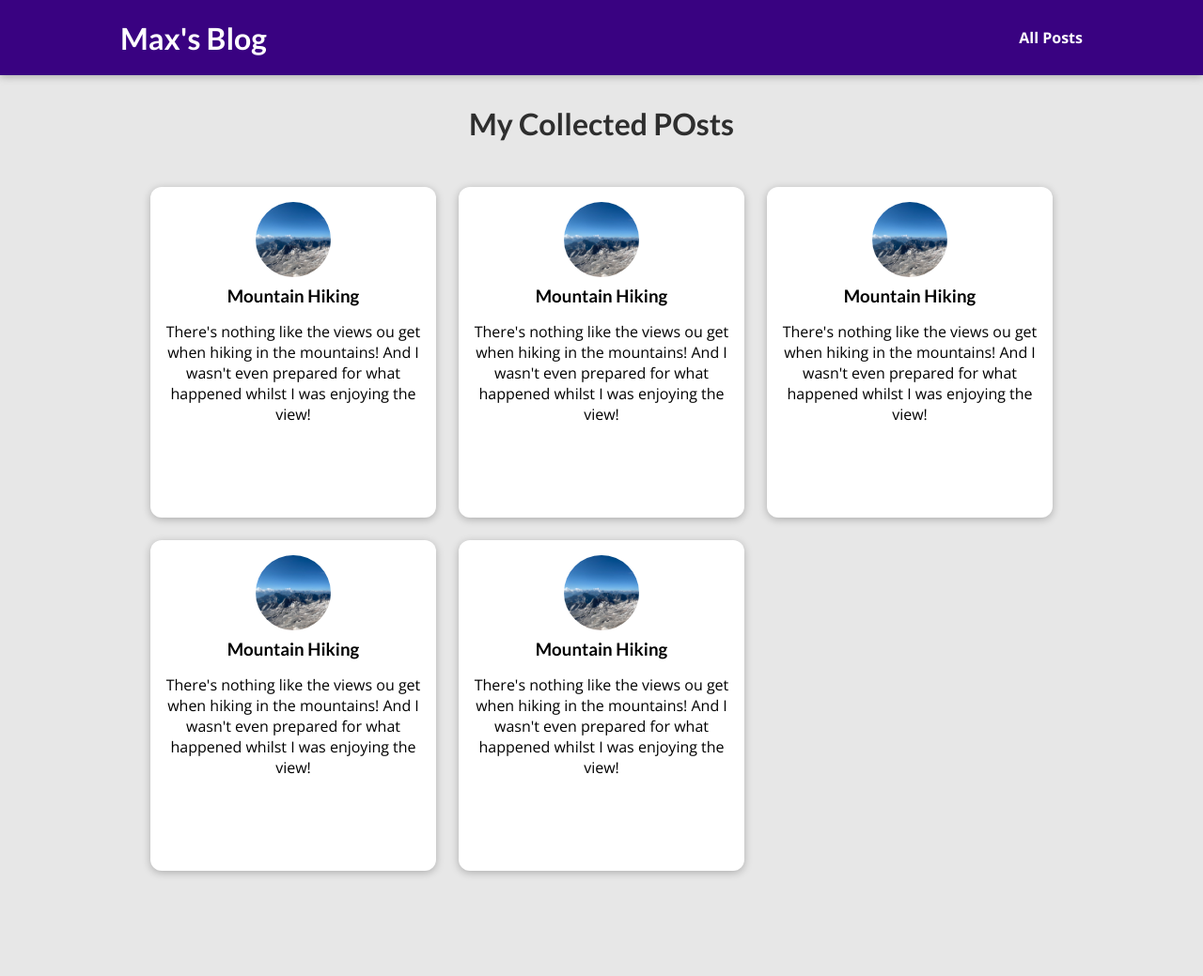
After one commit to alessandro-marchino/python-django-the-practical-guide, a Django app: template my_site/blog/templates/blog/all-posts.html in a window 1280 px wide. The commit adds this page. Shown: the whole page at 94% size. Run offline with Django 5.2, Linux system fonts and the light colour scheme; the template is opened without the code that fills it, so the values that code supplies are empty.

Commit message:
Lesson 61

```diff
--- /dev/null
+++ b/my_site/blog/static/blog/all-posts.css
@@ -0,0 +1,47 @@
+body {
+  background-color: #e7e7e7;
+}
+
+#main-navigation {
+  background-color: #390281;
+  box-shadow: 0 2px 8px rgba(0, 0, 0, 0.25);
+}
+
+#all-posts {
+  margin: 7rem auto;
+  width: 90%;
+  max-width: 60rem;
+
+  h2 {
+    text-align: center;
+    font-size: 2rem;
+    color: #2e2e2e;
+    margin: 3rem 0;
+  }
+}
+
+
+ul {
+  list-style: none;
+  margin: 0;
+  padding: 0;
+  display: grid;
+  grid-template-columns: repeat(auto-fill, minmax(17rem, 1fr));
+  gap: 1.5rem;
+}
+.post {
+
+  img {
+    width: 7rem;
+    height: 7rem;
+  }
+
+  a {
+    height: 22rem;
+    transform-origin: center;
+    box-shadow: 0 2px 8px rgba(0, 0, 0, 0.25);
+    border-radius: 12px;
+    background-color: white;
+  }
+
+}
--- /dev/null
+++ b/my_site/blog/static/blog/post.css
@@ -0,0 +1,41 @@
+.post {
+  display: flex;
+  flex-direction: column;
+  align-items: center;
+  text-align: center;
+
+  a {
+    text-decoration: none;
+    color: black;
+    transition: all 0.2s ease;
+    padding: 1rem;
+
+    &:hover, &:active {
+      transform: scale(1.1);
+      background-color: #390281;
+      color: white;
+    }
+  }
+
+  img {
+    width: 5rem;
+    height: 5rem;
+    object-fit: cover;
+    border-radius: 50%;
+  }
+
+  h3 {
+    margin: 0.25rem 0;
+  }
+
+  time {
+    color: #666666;
+    margin: 0.25rem;
+    font-style: italic;
+    font-size: 0.85rem;
+  }
+
+  &:hover time, &:active time {
+    color: white;
+  }
+}
--- /dev/null
+++ b/my_site/blog/templates/blog/all-posts.html
@@ -0,0 +1,22 @@
+{% extends "base.html" %}
+{% load static %}
+
+{% block title %}All My Posts{% endblock title %}
+
+{% block css_files %}
+  <link rel="stylesheet" href="{% static "blog/all-posts.css" %}" />
+  <link rel="stylesheet" href="{% static "blog/post.css" %}" />
+{% endblock css_files %}
+
+{% block content %}
+  <section id="all-posts">
+    <h2>My Collected POsts</h2>
+    <ul>
+      {% include "blog/includes/post.html" %}
+      {% include "blog/includes/post.html" %}
+      {% include "blog/includes/post.html" %}
+      {% include "blog/includes/post.html" %}
+      {% include "blog/includes/post.html" %}
+    </ul>
+  </section>
+{% endblock content %}
--- /dev/null
+++ b/my_site/blog/templates/blog/includes/post.html
@@ -0,0 +1,15 @@
+{% load static %}
+<li>
+  <article class="post">
+    <a href="">
+      <img src="{% static "blog/images/mountains.jpg" %}" alt="Mountain Hiking">
+      <div class="post__content">
+        <h3>Mountain Hiking</h3>
+        <p>
+          There's nothing like the views ou get when hiking in the mountains!
+          And I wasn't even prepared for what happened whilst I was enjoying the view!
+        </p>
+      </div>
+    </a>
+  </article>
+</li>
--- a/my_site/blog/views.py
+++ b/my_site/blog/views.py
@@ -6,7 +6,7 @@ def starting_page(request: HttpRequest) -> HttpResponse:
     return render(request, 'blog/index.html')
 
 def posts(request: HttpRequest) -> HttpResponse:
-    pass
+    return render(request, 'blog/all-posts.html')
 
 def post_detail(request: HttpRequest) -> HttpResponse:
     pass
--- a/my_site/templates/base.html
+++ b/my_site/templates/base.html
@@ -10,6 +10,12 @@
   {% block css_files %}{% endblock css_files %}
 </head>
 <body>
+  <header id="main-navigation">
+    <h1><a href="">Max's Blog</a></h1>
+    <nav>
+      <a href="">All Posts</a>
+    </nav>
+  </header>
   {% block content %}{% endblock content %}
 </body>
 </html>
```
Also changed, not shown: my_site/blog/templates/blog/index.html (+2 -21 lines).
